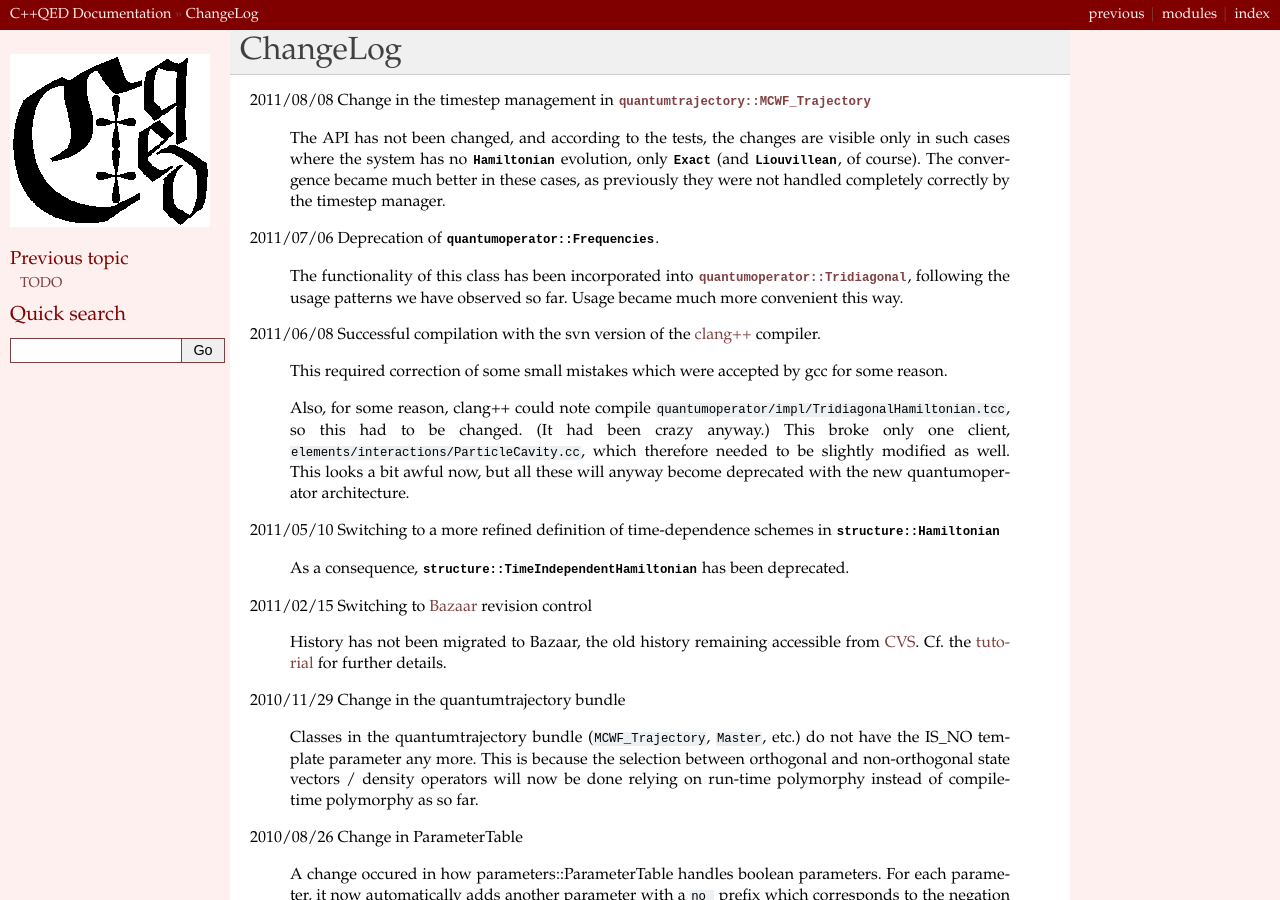
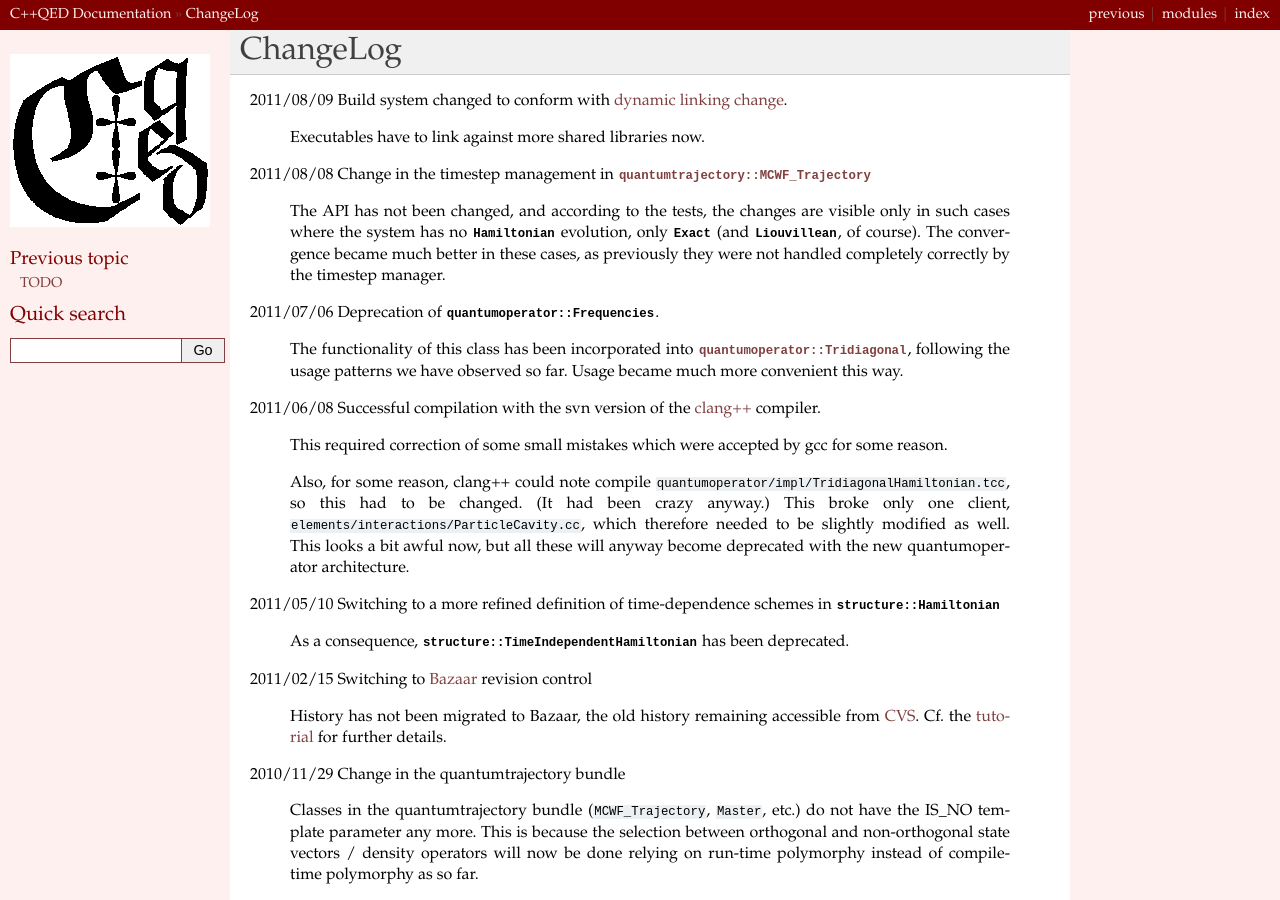
Before and after one commit to vukics/cppqed, a Sphinx documentation site: the page built from doc/changelog.rst, in a window 1280 px wide and 900 px high. Built offline with Sphinx 7.4.7, drawn with Linux system fonts in a browser that asks for light colours; formulas are drawn with MathJax 3.

Commit message:
change in changelog

```diff
--- a/doc/changelog.rst
+++ b/doc/changelog.rst
@@ -1,6 +1,10 @@
 *********
 ChangeLog
 *********
+
+2011/08/09 Build system changed to conform with `dynamic linking change <https://fedoraproject.org/wiki/UnderstandingDSOLinkChange>`_.
+
+  Executables have to link against more shared libraries now.
 
 2011/08/08 Change in the timestep management in :class:`quantumtrajectory::MCWF_Trajectory`
 
```
